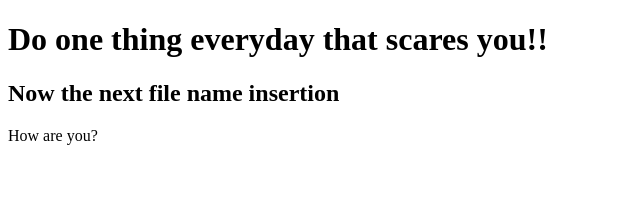
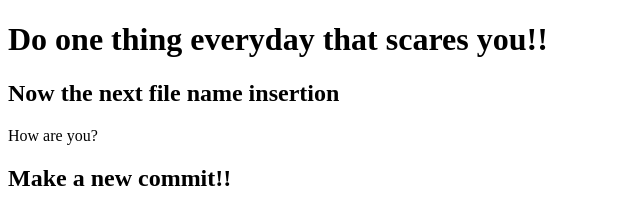
Before and after one commit to ArpitSainiX/GIT_LEARNING, a plain HTML site: page index.html in a window 1280 px wide. Shown: the whole page, without its empty margins (0-640 px from the left). Drawn offline with Linux system fonts and the light colour scheme.

Commit message:
Make a new heading

```diff
--- a/index.html
+++ b/index.html
@@ -7,5 +7,6 @@
     <h1>Do one thing everyday that scares you!!</h1>
     <h2>Now the next file name insertion</h2>
     <p>How are you?</p>
+    <h2>Make a new commit!!</h2>
 </body>
 </html>
```
